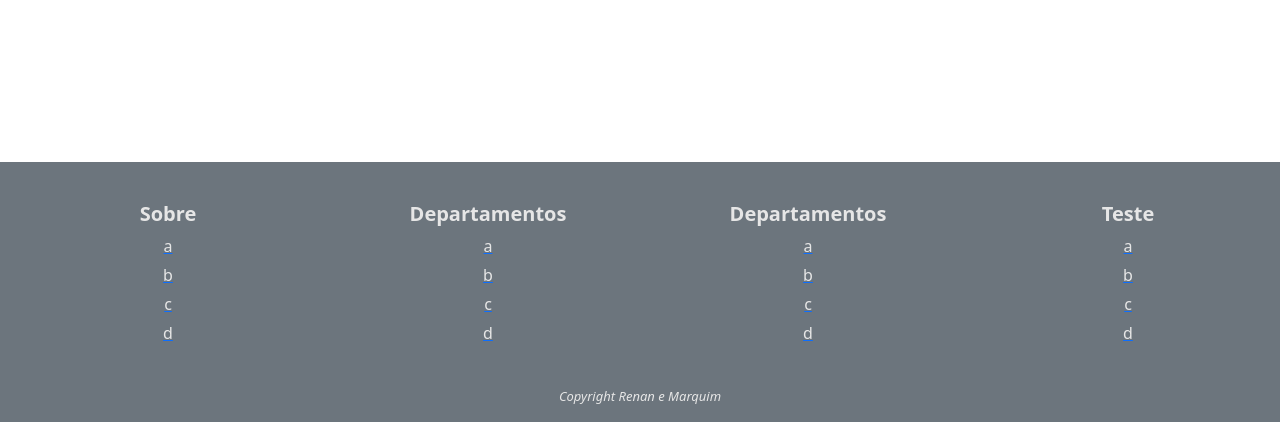
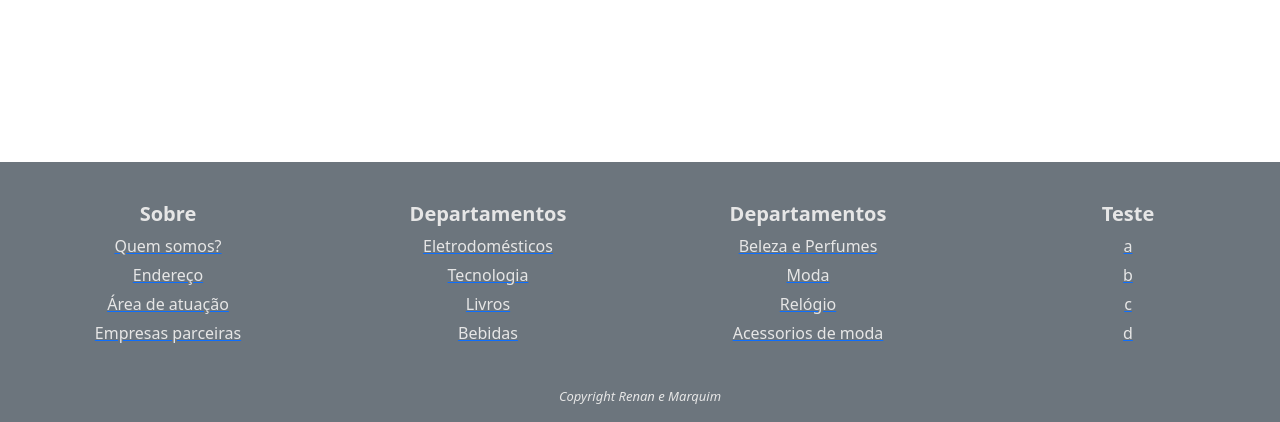
Before and after one commit to MarcosAur/loja-web, a PHP site: page /partes/rodape.php in a window 1280 px wide. Shown: the part 378-800 px from the top of the page. Run offline with PHP 8.4, Linux system fonts and the light colour scheme.

Commit message:
Edição do rodape

```diff
--- a/partes/rodape.php
+++ b/partes/rodape.php
@@ -17,28 +17,28 @@
             <div class="col-3 footer-center-item">
                 <ul class="list-footer">
                     <li class="title-list">Sobre</li>
-                    <a href=""><li class="item-footer">a</li></a>
-                    <a href=""><li class="item-footer">b</li></a>
-                    <a href=""><li class="item-footer">c</li></a>
-                    <a href=""><li class="item-footer">d</li></a>
+                    <a href=""><li class="item-footer">Quem somos?</li></a>
+                    <a href=""><li class="item-footer">Endereço</li></a>
+                    <a href=""><li class="item-footer">Área de atuação</li></a>
+                    <a href=""><li class="item-footer">Empresas parceiras</li></a>
                 </ul>
             </div>
             <div class="col-3 footer-center-item">
                 <ul class="list-footer">
                     <li class="title-list">Departamentos</li>
-                    <a href=""><li class="item-footer">a</li></a>
-                    <a href=""><li class="item-footer">b</li></a>
-                    <a href=""><li class="item-footer">c</li></a>
-                    <a href=""><li class="item-footer">d</li></a>
+                    <a href=""><li class="item-footer">Eletrodomésticos</li></a>
+                    <a href=""><li class="item-footer">Tecnologia</li></a>
+                    <a href=""><li class="item-footer">Livros</li></a>
+                    <a href=""><li class="item-footer">Bebidas</li></a>
                 </ul>
             </div>
             <div class="col-3 footer-center-item">
                 <ul class="list-footer">
                     <li class="title-list">Departamentos</li>
-                    <a href=""><li class="item-footer">a</li></a>
-                    <a href=""><li class="item-footer">b</li></a>
-                    <a href=""><li class="item-footer">c</li></a>
-                    <a href=""><li class="item-footer">d</li></a>
+                    <a href=""><li class="item-footer">Beleza e Perfumes</li></a>
+                    <a href=""><li class="item-footer">Moda</li></a>
+                    <a href=""><li class="item-footer">Relógio</li></a>
+                    <a href=""><li class="item-footer">Acessorios de moda</li></a>
                 </ul>
             </div>
             <div class="col-3 footer-center-item">
```
